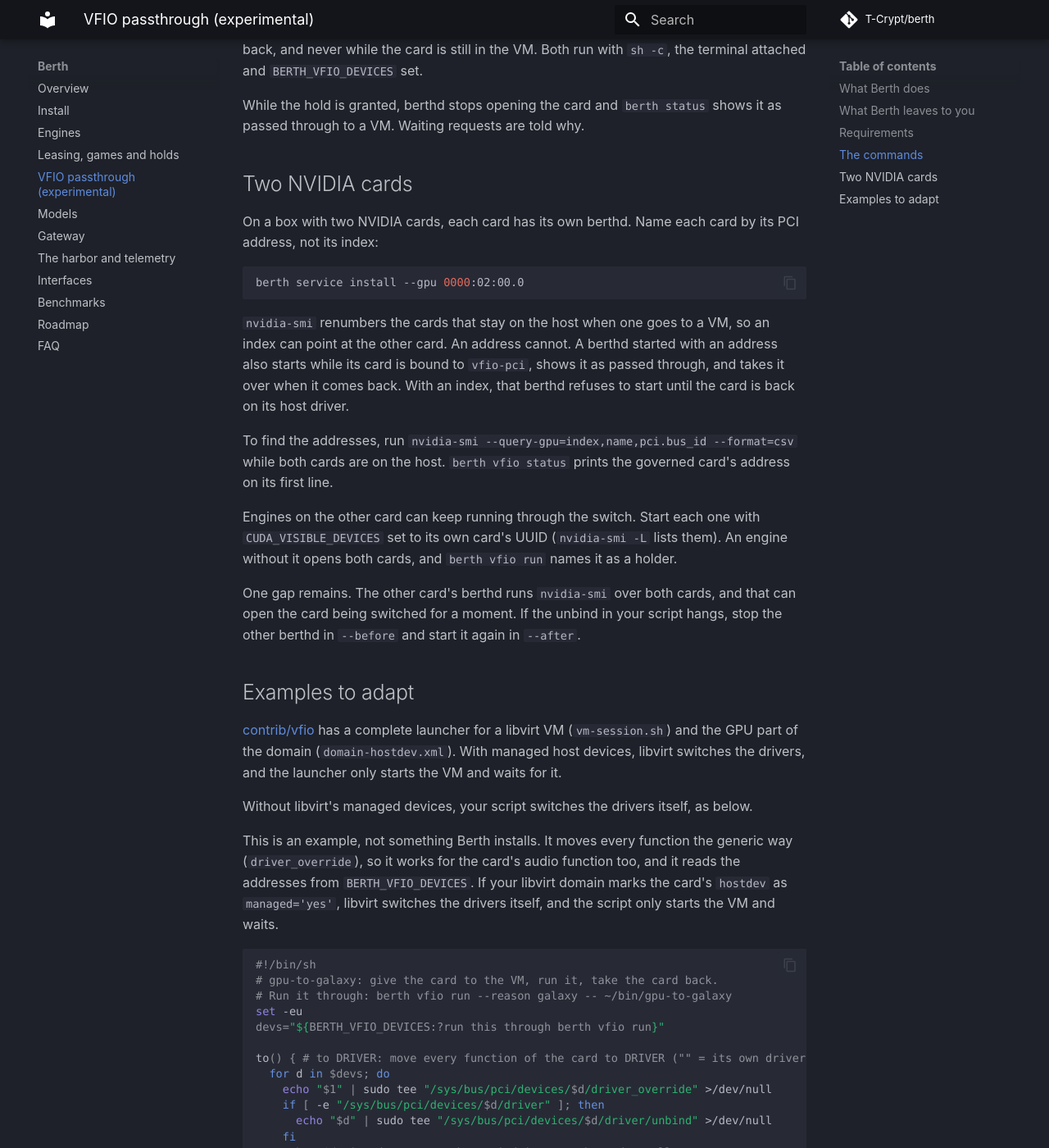
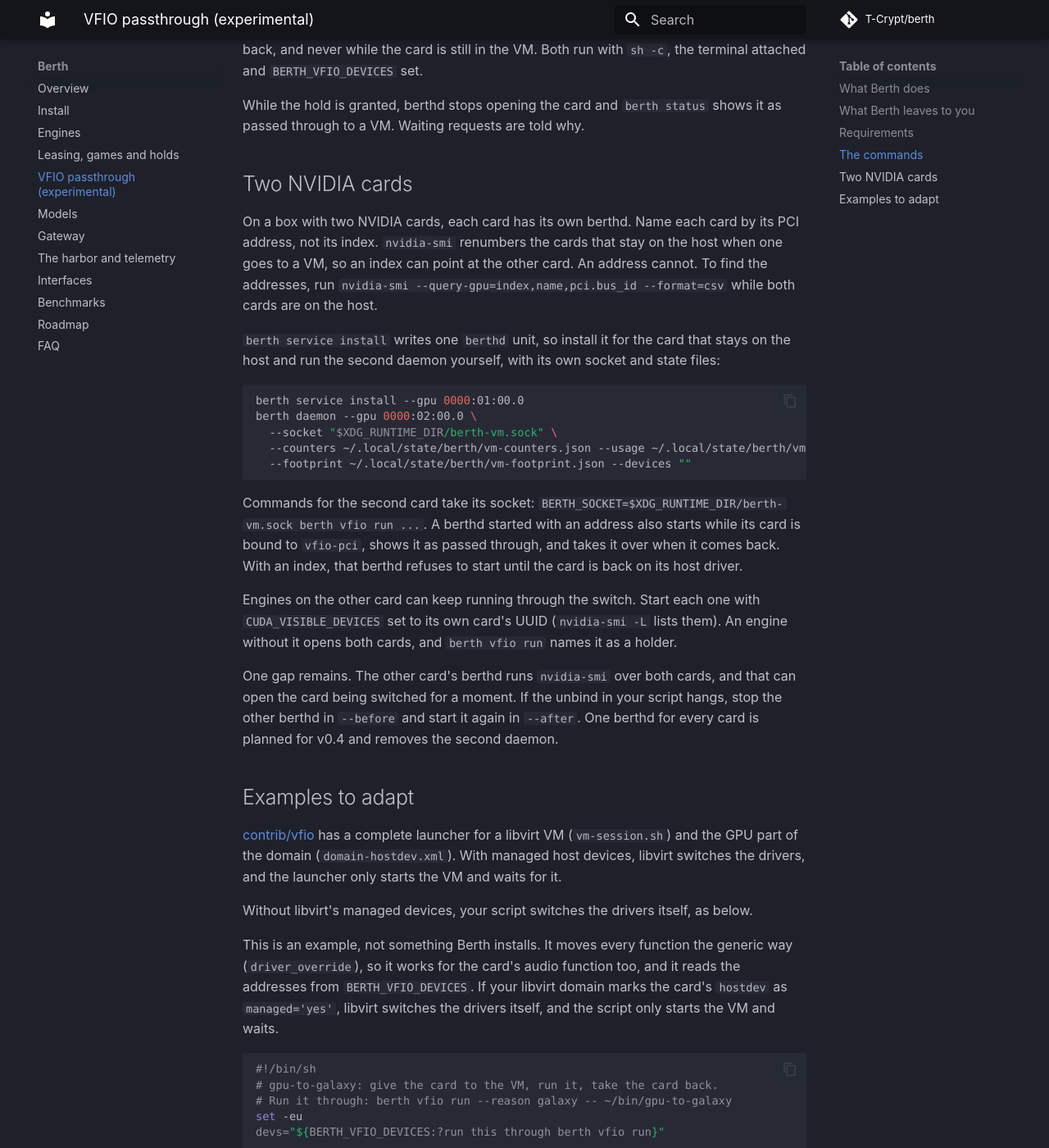
Before and after one commit to Bacongineer/berth-upstream, an MkDocs documentation site: the page built from docs/vfio.md, in a window 1280 px wide and 1400 px high, scrolled down 2048 px. Shown: the whole window at 82% size. Built offline with MkDocs 1.6.1 and Material for MkDocs 9.7.7, drawn with Linux system fonts in a browser that asks for light colours; comment, search, counter and statistics services are not loaded.

Commit message:
docs(vfio): run the second card's berthd with its own socket and state

````diff
--- a/docs/vfio.md
+++ b/docs/vfio.md
@@ -77,19 +77,25 @@ to a VM. Waiting requests are told why.
 ## Two NVIDIA cards
 
 On a box with two NVIDIA cards, each card has its own berthd. Name each card by its PCI address, not its
-index:
+index. `nvidia-smi` renumbers the cards that stay on the host when one goes to a VM, so an index can
+point at the other card. An address cannot. To find the addresses, run
+`nvidia-smi --query-gpu=index,name,pci.bus_id --format=csv` while both cards are on the host.
+
+`berth service install` writes one `berthd` unit, so install it for the card that stays on the host and
+run the second daemon yourself, with its own socket and state files:
 
 ```sh
-berth service install --gpu 0000:02:00.0
+berth service install --gpu 0000:01:00.0
+berth daemon --gpu 0000:02:00.0 \
+  --socket "$XDG_RUNTIME_DIR/berth-vm.sock" \
+  --counters ~/.local/state/berth/vm-counters.json --usage ~/.local/state/berth/vm-usage.json \
+  --footprint ~/.local/state/berth/vm-footprint.json --devices ""
 ```
 
-`nvidia-smi` renumbers the cards that stay on the host when one goes to a VM, so an index can point at
-the other card. An address cannot. A berthd started with an address also starts while its card is
-bound to `vfio-pci`, shows it as passed through, and takes it over when it comes back. With an index,
-that berthd refuses to start until the card is back on its host driver.
-
-To find the addresses, run `nvidia-smi --query-gpu=index,name,pci.bus_id --format=csv` while both cards
-are on the host. `berth vfio status` prints the governed card's address on its first line.
+Commands for the second card take its socket: `BERTH_SOCKET=$XDG_RUNTIME_DIR/berth-vm.sock berth vfio run
+...`. A berthd started with an address also starts while its card is bound to `vfio-pci`, shows it as
+passed through, and takes it over when it comes back. With an index, that berthd refuses to start until
+the card is back on its host driver.
 
 Engines on the other card can keep running through the switch. Start each one with
 `CUDA_VISIBLE_DEVICES` set to its own card's UUID (`nvidia-smi -L` lists them). An engine without it
@@ -97,7 +103,8 @@ opens both cards, and `berth vfio run` names it as a holder.
 
 One gap remains. The other card's berthd runs `nvidia-smi` over both cards, and that can open the card
 being switched for a moment. If the unbind in your script hangs, stop the other berthd in `--before`
-and start it again in `--after`.
+and start it again in `--after`. One berthd for every card is planned for v0.4 and removes the second
+daemon.
 
 ## Examples to adapt
 
````
